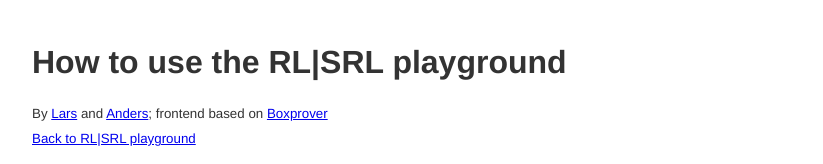
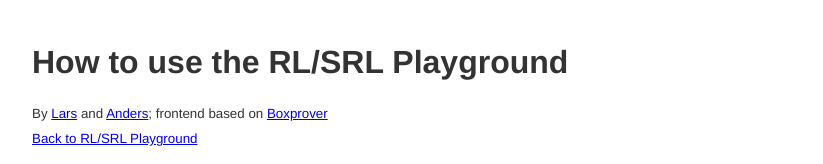
Before and after one commit to vadgaard/rl-srl-web, a plain HTML site: page frontend/help/index.html in a window 1280 px wide. Shown: the top 164 px of the page, without its empty margins (228-1051 px from the left). Drawn offline with Linux system fonts and the light colour scheme; files that its build step writes are made by us from their sources; files whose address does not match are found by name.

Commit message:
fix typo

```diff
--- a/frontend/help/index.html
+++ b/frontend/help/index.html
@@ -7,7 +7,7 @@
     <link rel="stylesheet" href="help/css/styles.css" />
   </head>
   <body>
-    <h1>How to use the RL|SRL playground</h1>
+    <h1>How to use the RL/SRL Playground</h1>
     <small
       >By
       <a class="homepage" href="https://www.vadgaard.me" target="_blank">Lars</a>
@@ -19,7 +19,7 @@
       ></small
     >
     <br />
-    <small><a href="/">Back to RL|SRL playground</a></small>
+    <small><a href="/">Back to RL/SRL Playground</a></small>
     <p>
       This is a web interface that allows you to play around with the two
       reversible programming languages RL (Rerversible Language) and SRL
```
